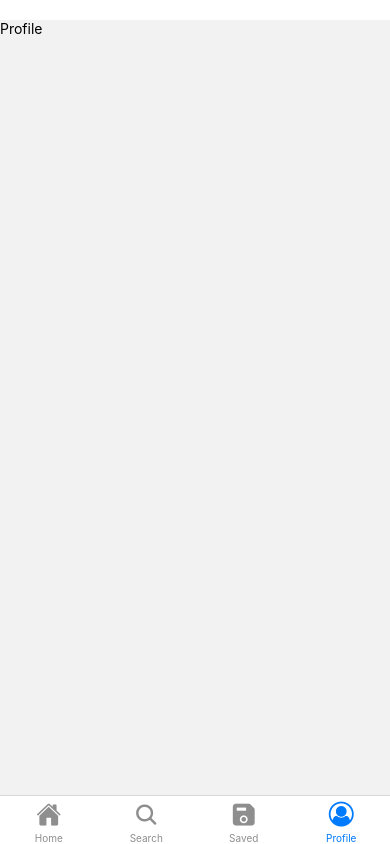
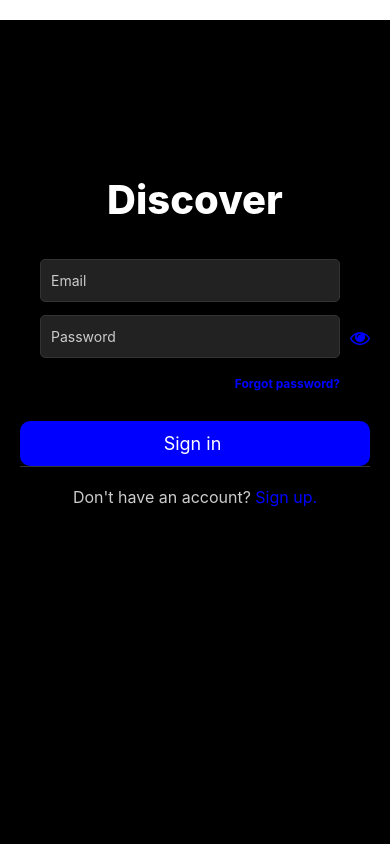
Before and after one commit to fraineralex/discover-app, a React Native app: screen /Profile in a window 390 px wide. Built offline with nearby package versions, Linux system fonts and the light colour scheme; what expo-sqlite would draw is missing.

Commit message:
fix: fix the navigation problem and add the logout button

```diff
--- a/App.js
+++ b/App.js
@@ -1,47 +1,46 @@
-import { NavigationContainer } from '@react-navigation/native';
-import { StatusBar } from 'expo-status-bar';
-import { StyleSheet, Text, View } from 'react-native';
-import TabNavigation from './App/Navigations/TabNavigation';
-import { useEffect, useState } from 'react';
-import * as Location from 'expo-location';
-import { useFonts } from 'expo-font';
-import { UserLocationContext } from './App/Context/UserLocationContext';
-import Colors from './App/Shared/Colors';
-import * as SecureStore from 'expo-secure-store';
-import LoginScreen from './App/Screens/Login';
-import './App/database/Place';
+import { NavigationContainer } from "@react-navigation/native";
+import { StatusBar } from "expo-status-bar";
+import { StyleSheet, Text, View } from "react-native";
+import TabNavigation from "./App/Navigations/TabNavigation";
+import { useEffect, useState } from "react";
+import * as Location from "expo-location";
+import { useFonts } from "expo-font";
+import { UserLocationContext } from "./App/Context/UserLocationContext";
+import { UserContext } from "./App/Context/UserContext";
+import Colors from "./App/Shared/Colors";
+import * as SecureStore from "expo-secure-store";
+import LoginScreen from "./App/Screens/Login";
+import "./App/database/Place";
+import { createStackNavigator } from "@react-navigation/stack";
+
+const Stack = createStackNavigator();
 
 export default function App() {
   const [location, setLocation] = useState(null);
   const [errorMsg, setErrorMsg] = useState(null);
-  const [user, setUser] = useState(null)
+  const [user, setUser] = useState(null);
   const [fontsLoaded] = useFonts({
-    'raleway': require('./assets/Fonts/Raleway-Regular.ttf'),
-    'raleway-bold': require('./assets/Fonts/Raleway-SemiBold.ttf'),
-
+    raleway: require("./assets/Fonts/Raleway-Regular.ttf"),
+    "raleway-bold": require("./assets/Fonts/Raleway-SemiBold.ttf"),
   });
 
-  useEffect(() => {
+  /* useEffect(() => {
     (async () => {
-      const currentUser = JSON.parse(await SecureStore.getItemAsync('user'));
-      if (!currentUser) {
-        ReturnLogin()
-      }
-      const token = await SecureStore.getItemAsync('token');
+      const currentUser = JSON.parse(await SecureStore.getItemAsync("user"));
+      const token = await SecureStore.getItemAsync("token");
       if (token && currentUser) {
         setUser(currentUser);
       }
-
     })();
-  }, []);
-
+  }, []); */
 
   useEffect(() => {
+    console.log("App render");
     if (user) {
       (async () => {
         let { status } = await Location.requestForegroundPermissionsAsync();
-        if (status !== 'granted') {
-          setErrorMsg('Permission to access location was denied');
+        if (status !== "granted") {
+          setErrorMsg("Permission to access location was denied");
           return;
         }
 
@@ -49,20 +48,16 @@ export default function App() {
         setLocation(location);
       })();
     }
+
   }, [user]);
-
-  function ReturnLogin() {
-    if (!user) return <LoginScreen />
-  }
 
   return (
     <View style={styles.container}>
-        <UserLocationContext.Provider
-          value={{ location, setLocation }}>
-          <NavigationContainer>
+      <UserContext.Provider value={{ user, setUser }}>
+        <UserLocationContext.Provider value={{ location, setLocation }}>
           <TabNavigation />
-          </NavigationContainer>
         </UserLocationContext.Provider>
+      </UserContext.Provider>
     </View>
   );
 }
@@ -71,6 +66,6 @@ const styles = StyleSheet.create({
   container: {
     flex: 1,
     backgroundColor: Colors.WHITE,
-    paddingTop: 20
+    paddingTop: 20,
   },
 });
--- /dev/null
+++ b/App/Context/UserContext.js
@@ -0,0 +1,4 @@
+import { createContext } from "react";
+
+
+export const UserContext=createContext(null)
--- a/App/Navigations/TabNavigation.js
+++ b/App/Navigations/TabNavigation.js
@@ -1,48 +1,91 @@
-import { View, Text } from 'react-native'
-import React from 'react'
-import { createBottomTabNavigator } from '@react-navigation/bottom-tabs'
-import Home from '../Screens/Home';
-import Fav from '../Screens/Fav';
-import Search from '../Screens/Search';
-import Profile from '../Screens/Profile';
-import { Ionicons } from '@expo/vector-icons';
-import { FontAwesome } from '@expo/vector-icons';
-import HomeNavigation from './HomeNavigation';
-export default function TabNavigation() {
-    const Tab=createBottomTabNavigator();
+import { NavigationContainer } from "@react-navigation/native";
+import { createStackNavigator } from "@react-navigation/stack";
+import { createBottomTabNavigator } from "@react-navigation/bottom-tabs";
+import React, { useContext } from "react";
+import { UserContext } from "../Context/UserContext";
+import { Ionicons, FontAwesome } from "@expo/vector-icons";
+import Home from "../Screens/Home";
+import Fav from "../Screens/Fav";
+import Search from "../Screens/Search";
+import Profile from "../Screens/Profile";
+import LoginScreen from "../Screens/Login";
+import HomeNavigation from "./HomeNavigation";
+import SignUpScreen from "../Screens/Signup";
+
+const Stack = createStackNavigator();
+const Tab = createBottomTabNavigator();
+
+// Navegación para la pantalla de inicio de sesión
+const AuthStack = () => {
   return (
-    <Tab.Navigator screenOptions={{
-        headerShown:false
-    }}>
-      <Tab.Screen name="Home" component={HomeNavigation}
+    <Stack.Navigator>
+      <Stack.Screen
+        name="Login"
+        component={LoginScreen}
+        options={{ headerShown: false }}
+      />
+      <Stack.Screen
+        name="Signup"
+        component={SignUpScreen}
+        options={{ headerShown: false }}
+      />
+    </Stack.Navigator>
+  );
+};
+
+// Navegación de pestañas principal
+const MainTabs = () => {
+  return (
+    <Tab.Navigator>
+      <Tab.Screen
+        name="Home"
+        component={HomeNavigation}
         options={{
-        tabBarLabel: 'Home',
+          tabBarLabel: "Home",
           tabBarIcon: ({ color, size }) => (
             <Ionicons name="home" color={color} size={size} />
           ),
-      }} />
-      <Tab.Screen name="Search" component={Search}
+        }}
+      />
+      <Tab.Screen
+        name="Search"
+        component={Search}
         options={{
-        tabBarLabel: 'Search',
+          tabBarLabel: "Search",
           tabBarIcon: ({ color, size }) => (
             <Ionicons name="search" color={color} size={size} />
           ),
-      }} />
-      <Tab.Screen name="Fav" component={Fav}
+        }}
+      />
+      <Tab.Screen
+        name="Fav"
+        component={Fav}
         options={{
-        tabBarLabel: 'Saved',
+          tabBarLabel: "Saved",
           tabBarIcon: ({ color, size }) => (
             <Ionicons name="ios-save" color={color} size={size} />
           ),
-      }} />
-      <Tab.Screen name="Profile" component={Profile}
+        }}
+      />
+      <Tab.Screen
+        name="Profile"
+        component={Profile}
         options={{
-        tabBarLabel: 'Profile',
+          tabBarLabel: "Profile",
           tabBarIcon: ({ color, size }) => (
-
             <FontAwesome name="user-circle-o" color={color} size={size} />
           ),
-      }}/>
+        }}
+      />
     </Tab.Navigator>
-  )
+  );
+};
+
+export default function TabNavigation() {
+  const userContext = useContext(UserContext);
+  return (
+    <NavigationContainer>
+      {userContext.user ? <MainTabs /> : <AuthStack />}
+    </NavigationContainer>
+  );
 }
--- a/App/Screens/Login.js
+++ b/App/Screens/Login.js
@@ -1,4 +1,4 @@
-import React, { useState, useEffect } from 'react';
+import React, { useState, useContext } from 'react';
 import {
     Keyboard,
     KeyboardAvoidingView,
@@ -15,61 +15,14 @@ import { FontAwesome } from '@expo/vector-icons';
 import { getAuth, signInWithEmailAndPassword } from 'firebase/auth';
 import { initializeApp } from 'firebase/app';
 import { firebaseConfig } from '../config';
+import { UserContext } from '../Context/UserContext';
 import * as SecureStore from 'expo-secure-store';
-import SignUpScreen from './Signup';
-import * as Location from 'expo-location';
-import { useFonts } from 'expo-font';
-import { UserLocationContext } from '../Context/UserLocationContext';
-import TabNavigation from '../Navigations/TabNavigation';
-import { NavigationContainer } from '@react-navigation/native';
-import Colors from '../Shared/Colors';
 
-export default function LoginScreen() {
-    const [location, setLocation] = useState(null);
-    const [errorMsg, setErrorMsg] = useState(null);
-    const [fontsLoaded] = useFonts({
-        'raleway': require('../../assets/Fonts/Raleway-Regular.ttf'),
-        'raleway-bold': require('../../assets/Fonts/Raleway-SemiBold.ttf'),
-    });
+export default function LoginScreen({ navigation }) {
     const [showPassword, setShowPassword] = useState(false);
     const [email, setEmail] = useState('');
     const [password, setPassword] = useState('');
-    const [showSignUp, setShowSignUp] = useState(false);
-    const [user, setUser] = useState(false)
-    const [token, setToken] = useState('')
-
-    useEffect(() => {
-        if (user) {
-            (async () => {
-                await SecureStore.deleteItemAsync('token');
-                await SecureStore.deleteItemAsync('user');
-                await SecureStore.setItemAsync('token', token);
-                await SecureStore.setItemAsync('user', JSON.stringify(user));
-
-                let { status } = await Location.requestForegroundPermissionsAsync();
-                if (status !== 'granted') {
-                    setErrorMsg('Permission to access location was denied');
-                    return;
-                }
-
-                let location = await Location.getCurrentPositionAsync({});
-                setLocation(location);
-            })();
-        }
-    }, [user]);
-
-    if (user) {
-        return (
-            <View style={{ flex: 1, backgroundColor: Colors.WHITE, paddingTop: 20 }}>
-                <UserLocationContext.Provider
-                    value={{ location, setLocation }}>
-                    <NavigationContainer>
-                        <TabNavigation />
-                    </NavigationContainer>
-                </UserLocationContext.Provider>
-            </View>
-        );
-    }
+    const userContext = useContext(UserContext);
 
     const app = initializeApp(firebaseConfig);
     const auth = getAuth(app);
@@ -88,8 +41,11 @@ export default function LoginScreen() {
             .then((userCredential) => {
                 const currentUser = userCredential.user;
                 currentUser.getIdToken().then(async (token) => {
-                    setToken(token)
-                    setUser(currentUser)
+                    await SecureStore.deleteItemAsync("token");
+                    await SecureStore.deleteItemAsync("user");
+                    await SecureStore.setItemAsync("token", token);
+                    await SecureStore.setItemAsync("user", JSON.stringify(currentUser));
+                    userContext.setUser(currentUser)
                 });
             })
             .catch((error) => {
@@ -102,10 +58,8 @@ export default function LoginScreen() {
     };
 
     const handleSignUpPress = () => {
-        setShowSignUp(true);
+        navigation.navigate('Signup')
     };
-
-    if (showSignUp) return <SignUpScreen />;
 
     return (
         <KeyboardAvoidingView style={styles.containerView} behavior="padding">
--- a/App/Screens/Profile.js
+++ b/App/Screens/Profile.js
@@ -1,10 +1,30 @@
-import { View, Text } from 'react-native'
-import React from 'react'
+import { View, Text, TouchableOpacity } from 'react-native';
+import React, { useContext } from 'react';
+import * as SecureStore from "expo-secure-store";
+import { UserContext } from '../Context/UserContext';
+import { getAuth, signOut } from 'firebase/auth';
+import { firebaseConfig } from '../config';
+import { initializeApp } from 'firebase/app';
 
 export default function Profile() {
+  const userContext = useContext(UserContext);
+
+  const app = initializeApp(firebaseConfig);
+  const auth = getAuth(app);
+
+  const handleLogout = async () => {
+    await SecureStore.deleteItemAsync('token');
+    await SecureStore.deleteItemAsync('user');
+    await signOut(auth);
+    userContext.setUser(null);
+  };
+
   return (
     <View>
       <Text>Profile</Text>
+      <TouchableOpacity style={{ marginTop: 20 }} onPress={handleLogout}>
+        <Text>Logout</Text>
+      </TouchableOpacity>
     </View>
-  )
+  );
 }
--- a/App/Screens/Signup.js
+++ b/App/Screens/Signup.js
@@ -1,4 +1,4 @@
-import React, { useState } from 'react';
+import React, { useState } from "react";
 import {
   Keyboard,
   KeyboardAvoidingView,
@@ -8,63 +8,67 @@ import {
   View,
   StyleSheet,
   TouchableOpacity,
-    Alert
+  Alert,
 } from "react-native";
-import { darkMode as theme } from '../theme';
-import { FontAwesome } from '@expo/vector-icons';
-import { getAuth, createUserWithEmailAndPassword, updateProfile } from 'firebase/auth';
-import { initializeApp } from 'firebase/app';
-import { firebaseConfig } from '../config';
-import LoginScreen from './Login';
+import { darkMode as theme } from "../theme";
+import { FontAwesome } from "@expo/vector-icons";
+import {
+  getAuth,
+  createUserWithEmailAndPassword,
+  updateProfile,
+} from "firebase/auth";
+import { initializeApp } from "firebase/app";
+import { firebaseConfig } from "../config";
 
-export default function SignUpScreen() {
+export default function SignUpScreen({ navigation }) {
   const [showPassword, setShowPassword] = useState(false);
-    const [email, setEmail] = useState('');
-    const [password, setPassword] = useState('');
-    const [repeatPassword, setRepeatPassword] = useState('');
-    const [fullName, setFullName] = useState('');
-    const [showSignIn, setShowSignIn] = useState(false);
+  const [email, setEmail] = useState("");
+  const [password, setPassword] = useState("");
+  const [repeatPassword, setRepeatPassword] = useState("");
+  const [fullName, setFullName] = useState("");
 
   const app = initializeApp(firebaseConfig);
   const auth = getAuth(app);
 
   const handleCreateAccount = async () => {
-
-        if (password === '' || email === '' || fullName === '') {
-            Alert.alert('Please fill all the fields.');
+    if (password === "" || email === "" || fullName === "") {
+      Alert.alert("Please fill all the fields.");
       return;
     }
 
     if (password !== repeatPassword) {
-            Alert.alert('Passwords do not match.');
+      Alert.alert("Passwords do not match.");
       return;
     }
 
     try {
-            const userCredential = await createUserWithEmailAndPassword(auth, email, password);
+      const userCredential = await createUserWithEmailAndPassword(
+        auth,
+        email,
+        password
+      );
       const user = userCredential.user;
       if (fullName) {
         await updateProfile(user, {
-                    displayName: fullName
+          displayName: fullName,
         });
 
-                console.log('User profile updated');
+        console.log("User profile updated");
       }
 
-            setShowSignIn(true);
+      navigation.navigate("Login");
+
     } catch (error) {
       const errorCode = error.code;
-            Alert.alert(error.message.toString().replace('Firebase: ', ''));
+      Alert.alert(error.message.toString().replace("Firebase: ", ""));
       const errorMessage = error.message;
-            console.log('Error creating account:', errorCode, errorMessage);
+      console.log("Error creating account:", errorCode, errorMessage);
     }
   };
 
   const handleSignInPress = () => {
-        setShowSignIn(true);
+    navigation.navigate("Login");
   };
-
-    if(showSignIn) return <LoginScreen/>;
 
   return (
     <KeyboardAvoidingView style={styles.containerView} behavior="padding">
@@ -76,13 +80,13 @@ export default function SignUpScreen() {
               placeholder="Full name"
               placeholderTextColor={theme.tabInactive}
               style={styles.loginFormTextInput}
-                            onChangeText={text => setFullName(text)}
+              onChangeText={(text) => setFullName(text)}
             />
             <TextInput
               placeholder="Email"
               placeholderTextColor={theme.tabInactive}
               style={styles.loginFormTextInput}
-                            onChangeText={text => setEmail(text)}
+              onChangeText={(text) => setEmail(text)}
             />
             <View style={styles.passwordContainer}>
               <TextInput
@@ -90,14 +94,14 @@ export default function SignUpScreen() {
                 placeholderTextColor={theme.tabInactive}
                 style={styles.loginFormTextPassword}
                 secureTextEntry={!showPassword}
-                                onChangeText={text => setPassword(text)}
+                onChangeText={(text) => setPassword(text)}
               />
               <TouchableOpacity
                 style={styles.showPasswordButton}
                 onPress={() => setShowPassword(!showPassword)}
               >
                 <FontAwesome
-                                    name={!showPassword ? 'eye-slash' : 'eye'}
+                  name={!showPassword ? "eye-slash" : "eye"}
                   size={20}
                   color={theme.blue}
                 />
@@ -109,14 +113,14 @@ export default function SignUpScreen() {
                 placeholderTextColor={theme.tabInactive}
                 style={styles.loginFormTextPassword}
                 secureTextEntry={!showPassword}
-                                onChangeText={text => setRepeatPassword(text)}
+                onChangeText={(text) => setRepeatPassword(text)}
               />
               <TouchableOpacity
                 style={styles.showPasswordButton}
                 onPress={() => setShowPassword(!showPassword)}
               >
                 <FontAwesome
-                                    name={!showPassword ? 'eye-slash' : 'eye'}
+                  name={!showPassword ? "eye-slash" : "eye"}
                   size={20}
                   color={theme.blue}
                 />
@@ -130,7 +134,10 @@ export default function SignUpScreen() {
             </TouchableOpacity>
             <View style={styles.footerView}>
               <TouchableOpacity onPress={handleSignInPress}>
-                                <Text style={styles.firstButtonText}>Do you have an account? <Text style={styles.secondButtonText}>Sign in.</Text></Text>
+                <Text style={styles.firstButtonText}>
+                  Do you have an account?{" "}
+                  <Text style={styles.secondButtonText}>Sign in.</Text>
+                </Text>
               </TouchableOpacity>
             </View>
           </View>
@@ -205,7 +212,7 @@ const styles = StyleSheet.create({
   fbLoginButton: {
     height: 45,
     marginTop: 10,
-        backgroundColor: 'transparent',
+    backgroundColor: "transparent",
   },
   loginButtonText: {
     fontSize: 18,
@@ -214,11 +221,11 @@ const styles = StyleSheet.create({
   forgotPasswordInput: {
     fontSize: 12,
     color: theme.blue,
-        fontWeight: 'bold',
+    fontWeight: "bold",
     marginTop: 5,
     marginBottom: 20,
-        display: 'flex',
-        alignSelf: 'flex-end',
+    display: "flex",
+    alignSelf: "flex-end",
     paddingRight: 30,
   },
   footerView: {
@@ -230,7 +237,7 @@ const styles = StyleSheet.create({
   },
   firstButtonText: {
     marginTop: 20,
-        marginBottom:10,
+    marginBottom: 10,
     fontSize: 16,
     color: theme.tabInactive,
   },
@@ -239,8 +246,8 @@ const styles = StyleSheet.create({
     color: theme.blue,
   },
   passwordContainer: {
-        flexDirection: 'row',
-        alignItems: 'center',
+    flexDirection: "row",
+    alignItems: "center",
     paddingBottom: 5,
     width: 350,
   },
```
Lines whose indentation alone changed are shown as unchanged.
